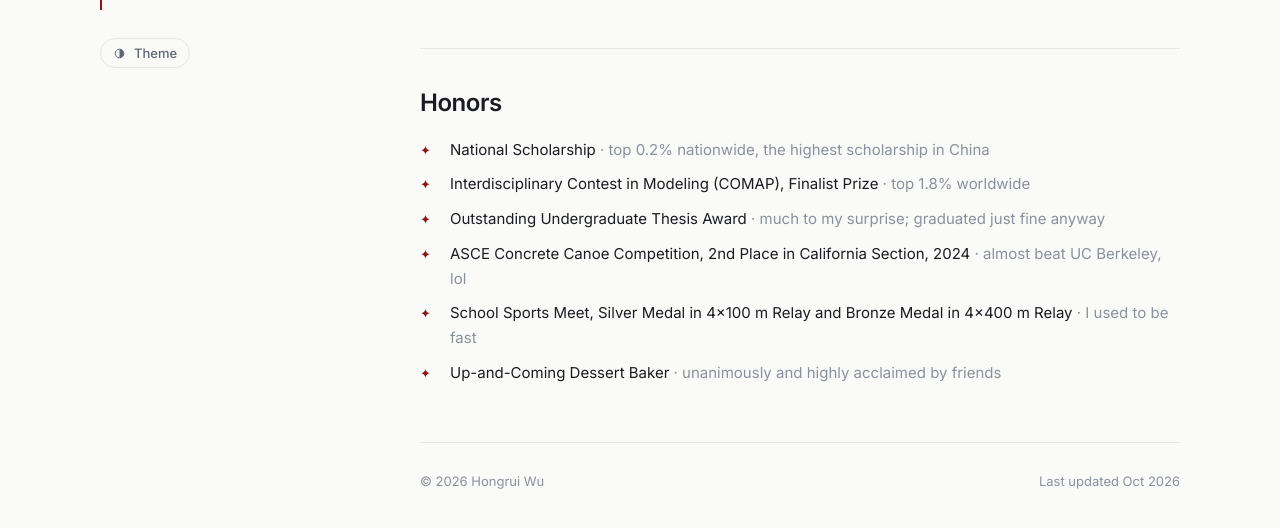
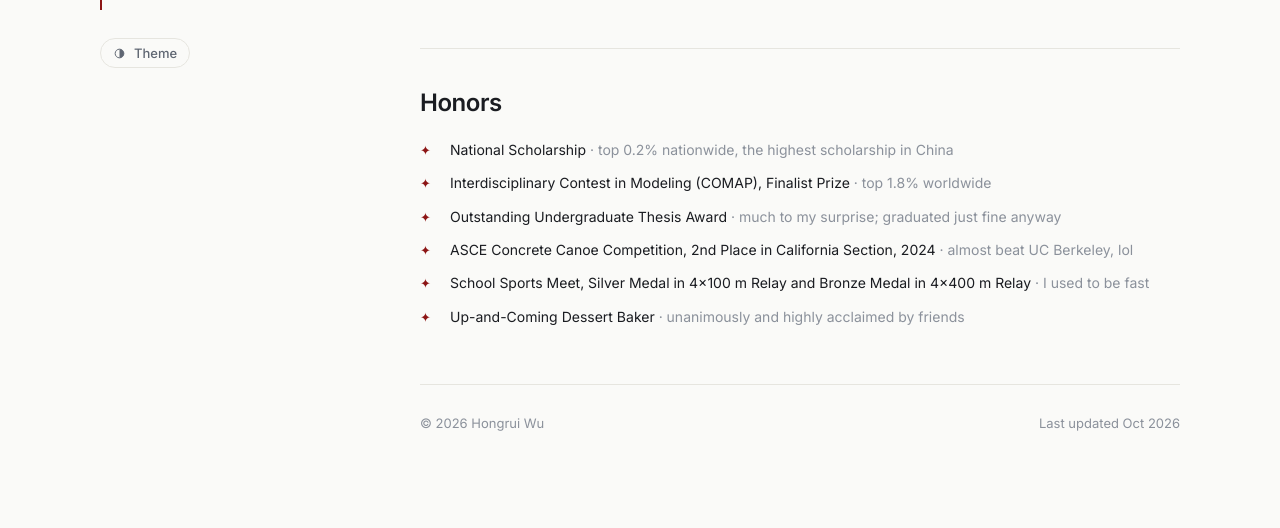
Before and after one commit to oneHFR/oneHFR.github.io, a Jekyll site: the page built from _pages/about.md, in a window 1280 px wide and 1400 px high, scrolled down 2847 px. Shown: the part 852-1380 px from the top of the window. Built offline with Jekyll 4.4.1, drawn with Linux system fonts in a browser that asks for light colours; after the commit the page ends 4190 px from its top, so only the background shows below that.

Commit message:
Homepage: honors at 14px so each item fits on one line
Co-Authored-By: Claude Opus 5.5 (1M context) <noreply@anthropic.com>
Claude-Session: https://claude.ai/code/session_01QNMo7FCCFnVF5qPTeXeTUv

```diff
--- a/assets/css/home.css
+++ b/assets/css/home.css
@@ -220,7 +220,7 @@ svg { width: 1em; height: 1em; flex: none; }
 
 /* ---------- Honors ---------- */
 .honors { list-style: none; margin: 0; padding: 0; display: grid; gap: 10px; }
-.honors li { display: grid; grid-template-columns: 20px 1fr; gap: 10px; font-size: 15px; }
+.honors li { display: grid; grid-template-columns: 20px 1fr; gap: 10px; font-size: 14px; }
 .honors li::before { content: "✦"; color: var(--accent); font-size: 13px; padding-top: 2px; }
 .honors em { color: var(--faint); font-style: normal; }
 
```
